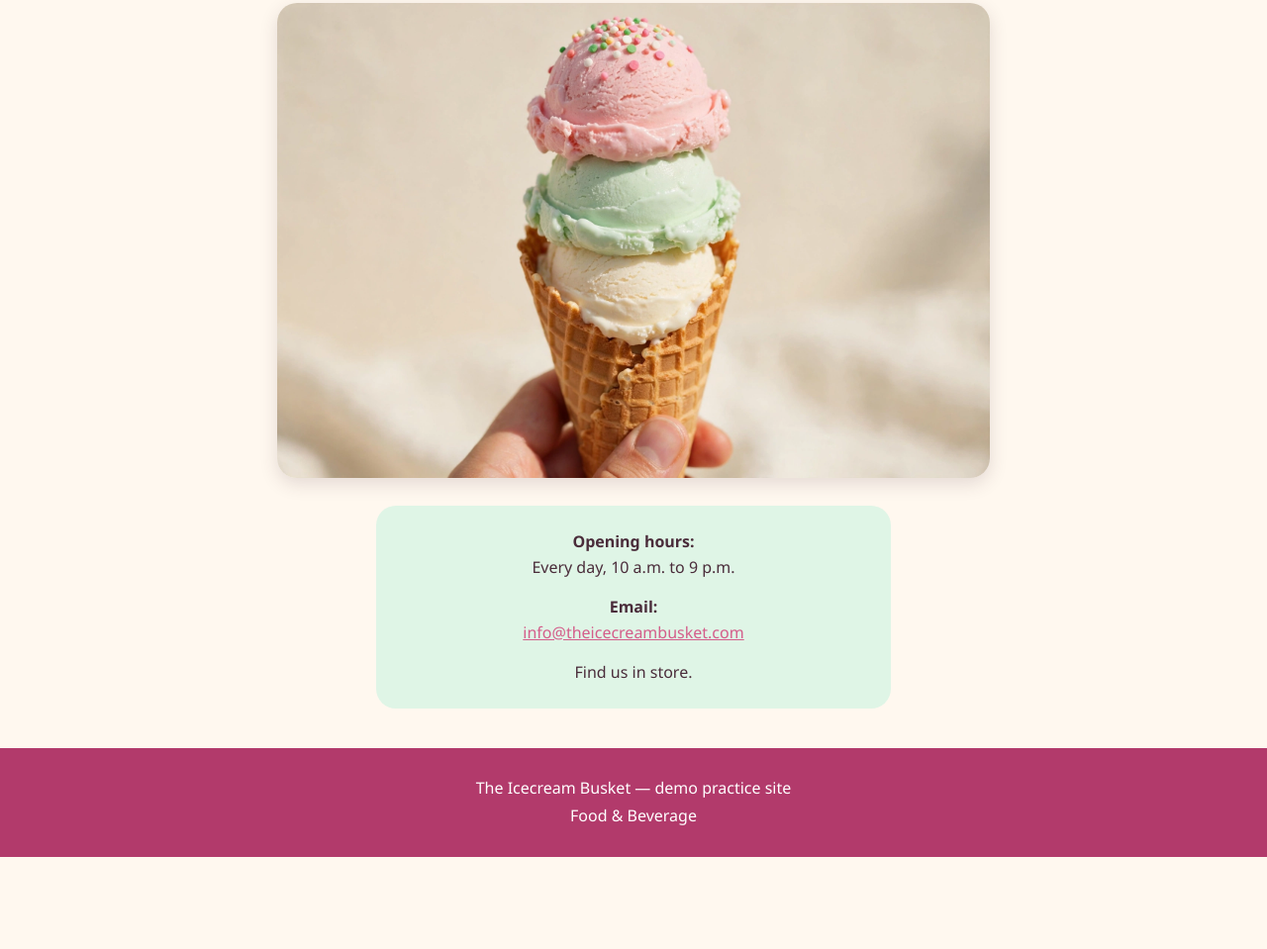
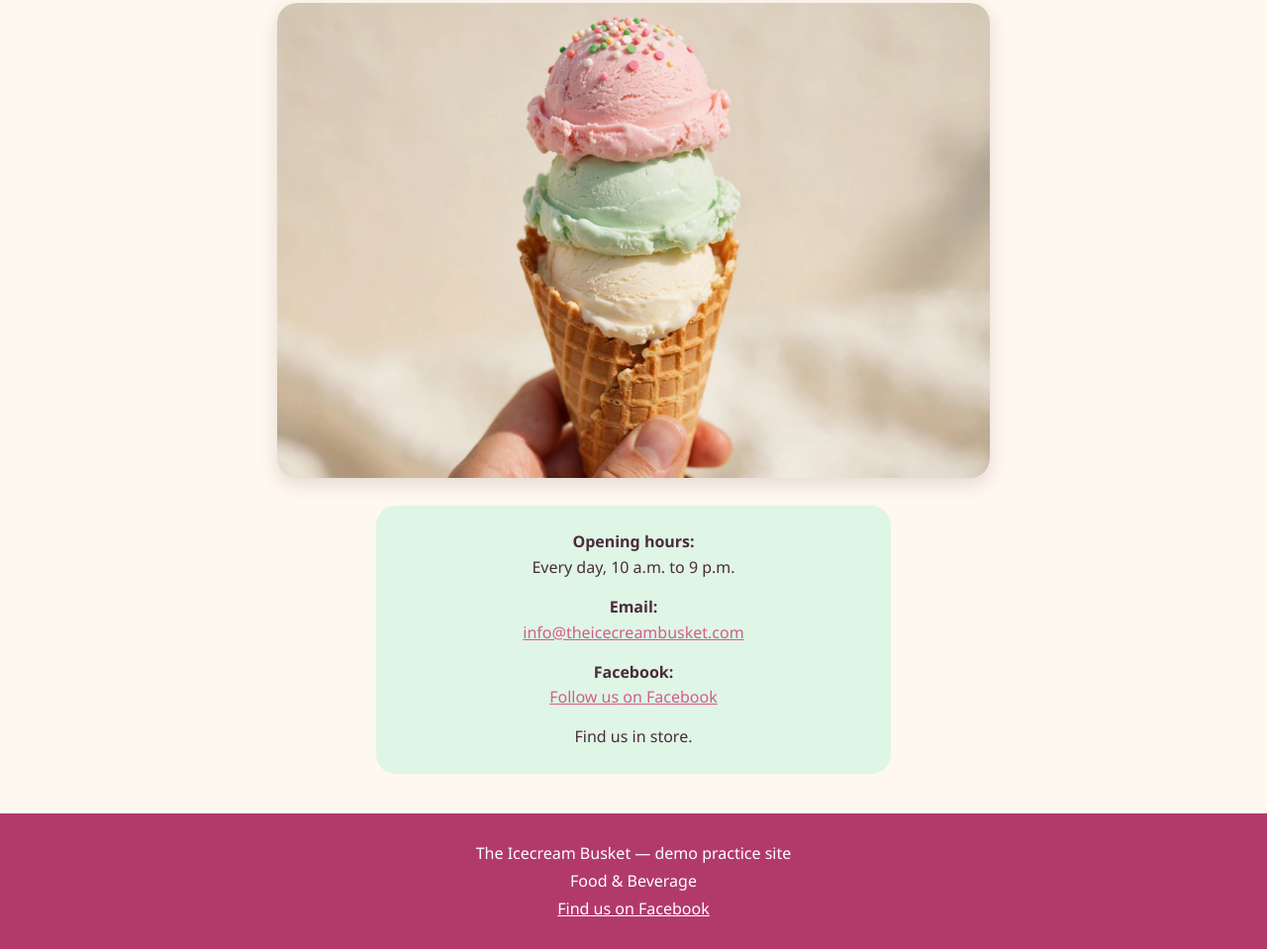
Before and after one commit to tabassumshoshy-commits/the-icecream-busket, a plain HTML site: page index.html in a window 1280 px wide. Shown: the part 2548-3507 px from the top of the page at 99% size. Before the commit the page ends 3414 px from the top, so only its background shows below. Drawn offline with Linux system fonts and the light colour scheme.

Commit message:
Add Facebook link

```diff
--- a/index.html
+++ b/index.html
@@ -66,6 +66,7 @@
       <div class="visit-box">
         <p><strong>Opening hours:</strong><br>Every day, 10 a.m. to 9 p.m.</p>
         <p><strong>Email:</strong><br><a href="mailto:info@theicecreambusket.com">info@theicecreambusket.com</a></p>
+        <p><strong>Facebook:</strong><br><a href="https://www.facebook.com/share/1G6coSAjvA/" target="_blank" rel="noopener">Follow us on Facebook</a></p>
         <p>Find us in store.</p>
       </div>
     </section>
@@ -75,6 +76,7 @@
   <footer>
     <p>The Icecream Busket — demo practice site</p>
     <p>Food &amp; Beverage</p>
+    <p><a href="https://www.facebook.com/share/1G6coSAjvA/" target="_blank" rel="noopener">Find us on Facebook</a></p>
   </footer>
 
 </body>
--- a/style.css
+++ b/style.css
@@ -169,6 +169,10 @@ footer p {
   margin: 0.15rem 0;
 }
 
+footer a {
+  color: #fff;
+}
+
 /* Small screens */
 
 @media (max-width: 600px) {
```
